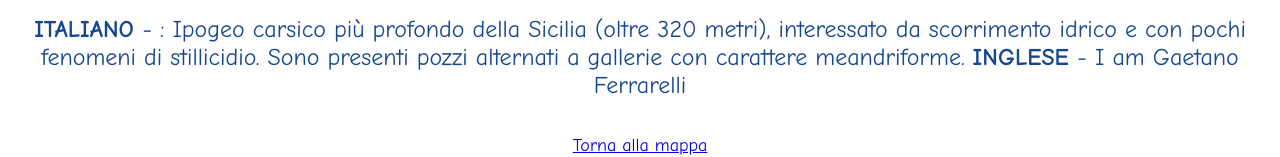
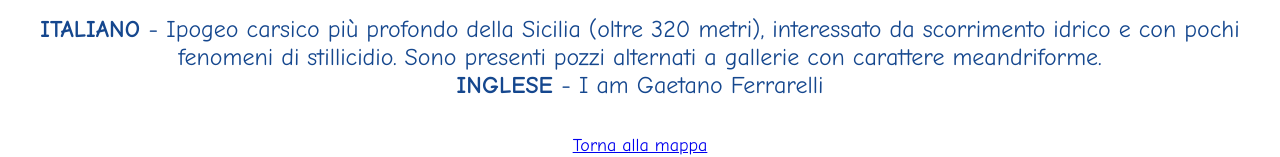
Before and after one commit to geositimap/geositimap, a plain HTML site: page 27.html in a window 1280 px wide. Shown: the part 484-641 px from the top of the page. Drawn offline with Linux system fonts and the light colour scheme.

Commit message:
Update 27.html

```diff
--- a/27.html
+++ b/27.html
@@ -18,7 +18,7 @@
 		<br>
 		<div style='text-align: center;'>
 			<font face="Comic sans MS" size="5" color="#15478e">
-			<b> ITALIANO </b> - : Ipogeo carsico più profondo della Sicilia (oltre 320 metri), interessato da scorrimento idrico e con pochi fenomeni di stillicidio. Sono presenti pozzi alternati a gallerie con carattere meandriforme.
+			<b> ITALIANO </b> - Ipogeo carsico più profondo della Sicilia (oltre 320 metri), interessato da scorrimento idrico e con pochi fenomeni di stillicidio. Sono presenti pozzi alternati a gallerie con carattere meandriforme.<br>
 			<b> INGLESE </b> - I am Gaetano Ferrarelli
 			</font>
 		</div>
```
